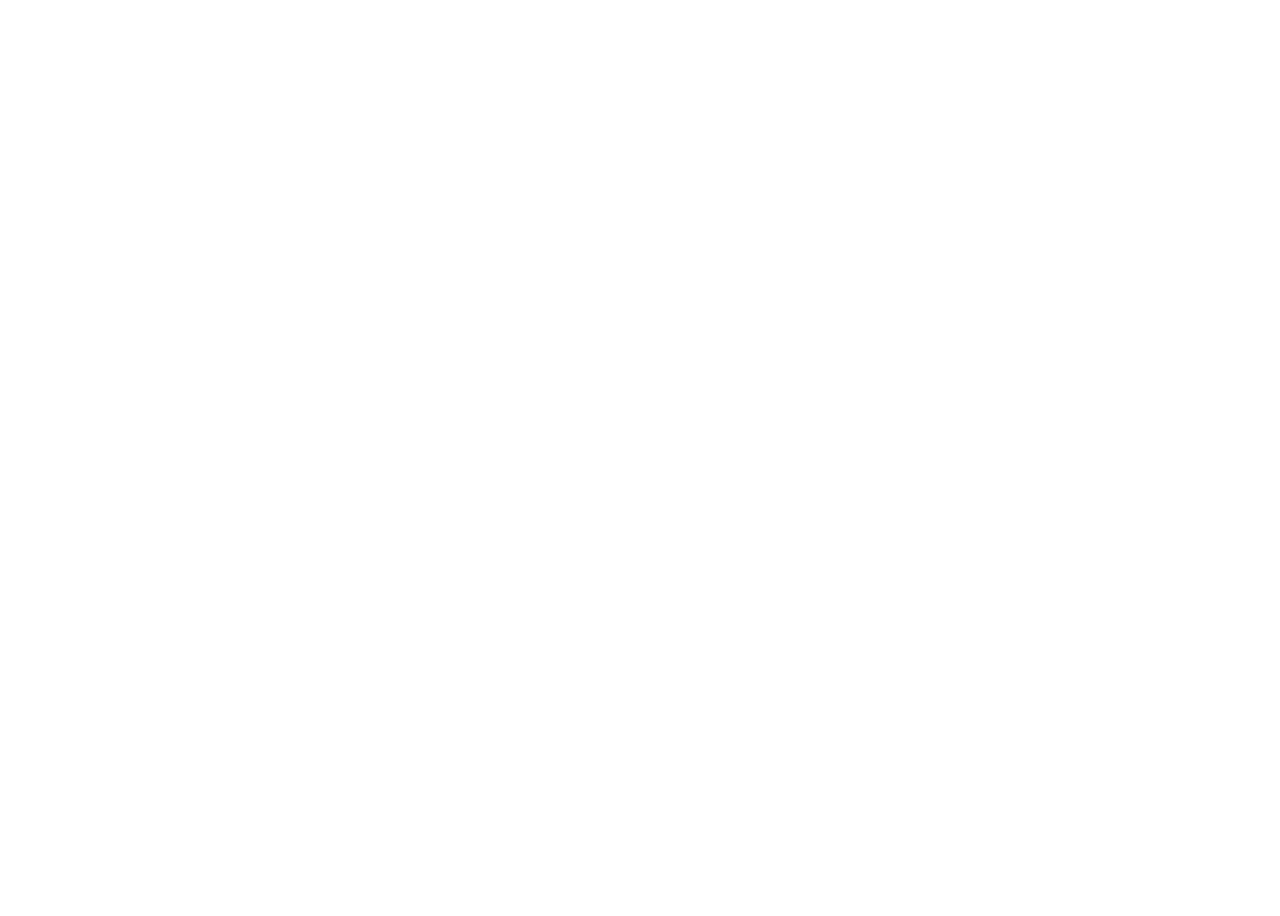
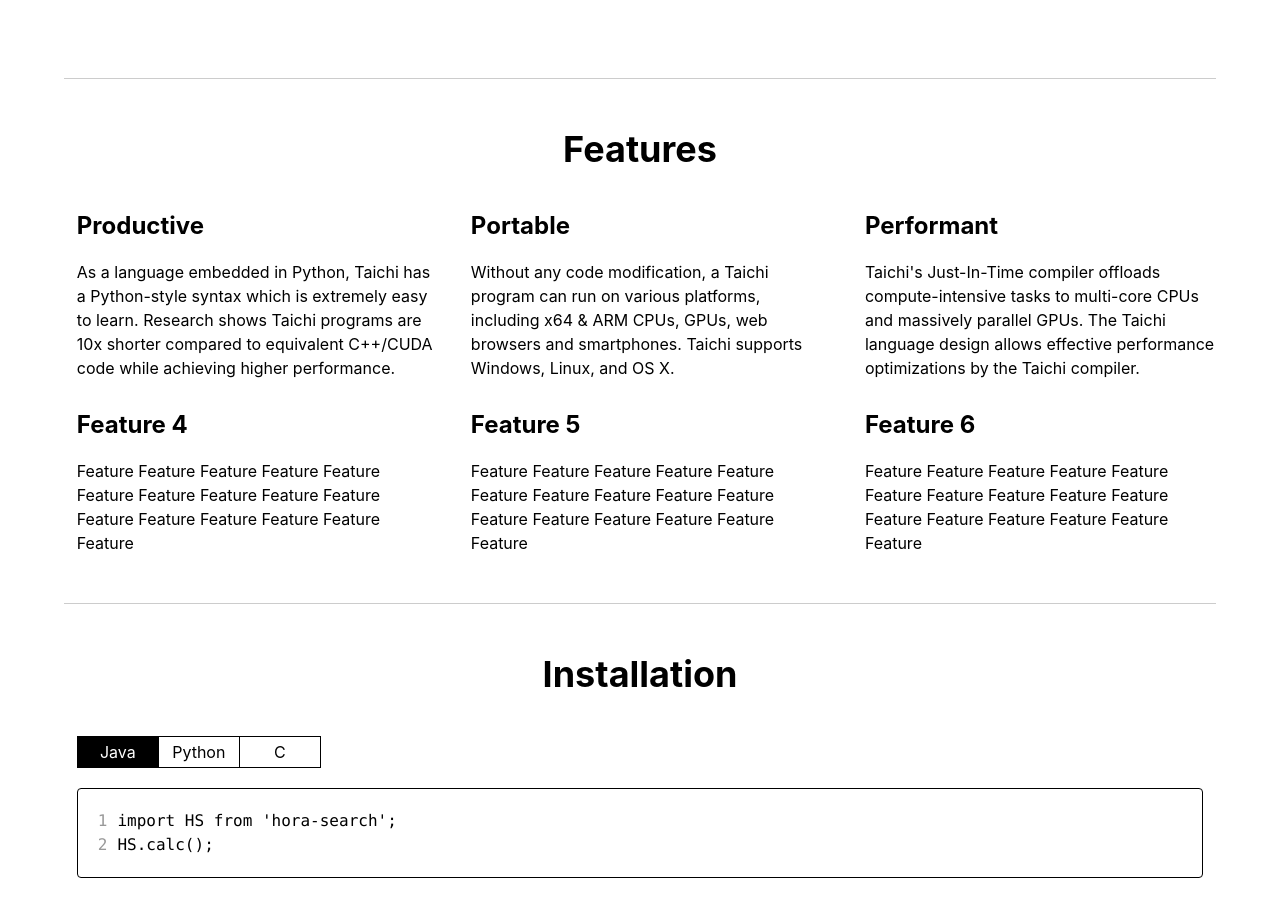
Before and after one commit to hora-search/hora-site, a React (Create React App) app in the folder home/: page / in a window 1280 px wide. Shown: the part 580-1496 px from the top of the page. Before the commit the page ends 800 px from the top, so only its background shows below. Built offline with nearby package versions, Linux system fonts and the light colour scheme.

Commit message:
feat: 'Features' and 'Installation sections

```diff
--- a/home/src/pages/Home/index.tsx
+++ b/home/src/pages/Home/index.tsx
@@ -6,6 +6,8 @@
 import React from 'react';
 
 import BigTitle from './sections/BigTitle';
+import Features from './sections/Features';
+import Installation from './sections/Installation';
 
 import c from './style.module.scss';
 
@@ -14,6 +16,9 @@ const Home = (): JSX.Element => {
     <div className={c.wrapper}>
       <BigTitle />
       <hr />
+      <Features />
+      <hr />
+      <Installation />
     </div>
   );
 };
--- a/home/src/pages/Home/sections/BigTitle/style.module.scss
+++ b/home/src/pages/Home/sections/BigTitle/style.module.scss
@@ -1,5 +1,5 @@
-$wrapperHeight: 400px;
-$logoSize: $wrapperHeight * (2/3);
+$wrapperHeight: 600px;
+$logoSize: $wrapperHeight * (1/2);
 
 .wrapper {
   display: flex;
--- /dev/null
+++ b/home/src/pages/Home/sections/Features/index.tsx
@@ -0,0 +1,63 @@
+/*
+ * @Create: By Jiaxin.She on 2021-05-29.
+ * @Description: Component
+ */
+
+import React from 'react';
+import c from './style.module.scss';
+
+const features: { title: string; desc: string; img?: string }[] = [
+  {
+    title: 'Productive',
+    desc: 'As a language embedded in Python, Taichi has a Python-style syntax which is extremely easy to learn. Research shows Taichi programs are 10x shorter compared to equivalent C++/CUDA code while achieving higher performance.',
+  },
+  {
+    title: 'Portable',
+    desc: 'Without any code modification, a Taichi program can run on various platforms, including x64 & ARM CPUs, GPUs, web browsers and smartphones. Taichi supports Windows, Linux, and OS X.',
+  },
+  {
+    title: 'Performant',
+    desc: 'Taichi\'s Just-In-Time compiler offloads compute-intensive tasks to multi-core CPUs and massively parallel GPUs. The Taichi language design allows effective performance optimizations by the Taichi compiler.',
+  },
+  {
+    title: 'Feature 4',
+    desc: 'Feature Feature Feature Feature Feature Feature Feature Feature Feature Feature Feature Feature Feature Feature Feature Feature ',
+  },
+  {
+    title: 'Feature 5',
+    desc: 'Feature Feature Feature Feature Feature Feature Feature Feature Feature Feature Feature Feature Feature Feature Feature Feature ',
+  },
+  {
+    title: 'Feature 6',
+    desc: 'Feature Feature Feature Feature Feature Feature Feature Feature Feature Feature Feature Feature Feature Feature Feature Feature ',
+  },
+];
+
+const FEATURE_ROW = 2;
+const FEATURE_COUNT_ONE_ROW = Math.ceil(features.length / FEATURE_ROW);
+const FEATURE_WIDTH_PERCENT = 99 / FEATURE_COUNT_ONE_ROW;
+const FEATURE_MARGIN = 20;
+
+const Features = (): JSX.Element => {
+  return (
+    <div className={c.wrapper}>
+      <h2 className={c.title}>Features</h2>
+      <div className={c.featureList} style={{ marginRight: -FEATURE_MARGIN }}>
+        {features.map(({ title, desc, img }) => (
+          <div
+            className={c.card}
+            style={{ width: `calc(${FEATURE_WIDTH_PERCENT}% - ${FEATURE_MARGIN}px)` }}
+          >
+            {img && <div className={c.cardImg} style={{ backgroundImage: `url(${img})` }} />}
+            <div className={c.cardDetail}>
+              <h3 className={c.cardTitle}>{title}</h3>
+              <p className={c.cardDesc}>{desc}</p>
+            </div>
+          </div>
+        ))}
+      </div>
+    </div>
+  );
+};
+
+export default React.memo(Features);
--- /dev/null
+++ b/home/src/pages/Home/sections/Features/style.module.scss
@@ -0,0 +1,41 @@
+$cardMarginBottom: 30px;
+
+.wrapper {
+  padding: 40px 6%;
+}
+
+.title {
+  margin: 0 0 40px;
+  font-size: 36px;
+  text-align: center;
+}
+
+.featureList {
+  display: flex;
+  flex-wrap: wrap;
+  justify-content: space-between;
+  margin-bottom: -$cardMarginBottom;
+}
+
+.card {
+  flex: none;
+  margin-bottom: $cardMarginBottom;
+}
+
+.cardImg {
+  flex: none;
+}
+
+.cardDetail {
+  flex: 1;
+}
+
+.cardTitle {
+  margin: 0 0 20px;
+  font-size: 24px;
+}
+
+.cardDesc {
+  margin: 0;
+  line-height: 1.5;
+}
--- /dev/null
+++ b/home/src/pages/Home/sections/Installation/index.tsx
@@ -0,0 +1,59 @@
+/*
+ * @Create: By Jiaxin.She on 2021-05-29.
+ * @Description: Component
+ */
+
+import React, { useState } from 'react';
+import c from './style.module.scss';
+
+const languageGuides: { language: string; lines: string[] }[] = [
+  {
+    language: 'Java',
+    lines: ["import HS from 'hora-search';", 'HS.calc();'],
+  },
+  {
+    language: 'Python',
+    lines: ["from 'hora-search' import hs"],
+  },
+  {
+    language: 'C',
+    lines: ['#include <hora-search.h>;'],
+  },
+];
+
+const Installation = (): JSX.Element => {
+  const [activeLanguage, setActiveLanguage] = useState(languageGuides[0]!.language);
+
+  const curCodeLines =
+    languageGuides.find((guide) => guide.language === activeLanguage)?.lines || [];
+
+  return (
+    <div className={c.wrapper}>
+      <h2 className={c.title}>Installation</h2>
+      <div className={c.languageSwitcher}>
+        {languageGuides.map(({ language }) => {
+          const isActive = activeLanguage === language;
+          return (
+            <label className={`${c.switcherItem} ${isActive ? c.activeLanguage : ''}`}>
+              <input checked={isActive} onChange={() => setActiveLanguage(language)} type="radio" />
+              {language}
+            </label>
+          );
+        })}
+      </div>
+      <pre className={c.codeShowcase}>
+        {curCodeLines.map((line) => (
+          <code className={c.codeLine}>{line}</code>
+        ))}
+        <button
+          className={c.copyBtn}
+          onClick={() => navigator.clipboard.writeText(curCodeLines.join('\n'))}
+        >
+          Copy
+        </button>
+      </pre>
+    </div>
+  );
+};
+
+export default React.memo(Installation);
--- /dev/null
+++ b/home/src/pages/Home/sections/Installation/style.module.scss
@@ -0,0 +1,81 @@
+$cardMarginBottom: 30px;
+
+.wrapper {
+  padding: 40px 6%;
+}
+
+.title {
+  margin: 0 0 40px;
+  font-size: 36px;
+  text-align: center;
+}
+
+.languageSwitcher {
+  display: flex;
+  margin-bottom: 20px;
+}
+
+.switcherItem {
+  padding: 5px 10px;
+  width: 60px;
+  text-align: center;
+  border: 1px solid currentColor;
+  cursor: pointer;
+
+  & + & {
+    margin-left: -1px;
+  }
+
+  input {
+    display: none;
+  }
+}
+
+.activeLanguage {
+  background-color: #000000;
+  color: #ffffff;
+  border-color: #000000;
+}
+
+.codeShowcase {
+  position: relative;
+  padding: 20px;
+  border: 1px solid #000000;
+  border-radius: 4px;
+  // white-space: pre;
+  // font-family: monospace;
+  counter-reset: lineCounter;
+  overflow: auto;
+
+  &:hover .copyBtn {
+    display: block;
+  }
+}
+
+.codeLine {
+  display: block;
+  line-height: 1.5;
+  counter-increment: lineCounter;
+
+  &::before {
+    content: counter(lineCounter);
+    margin-right: 10px;
+    color: #999999;
+    user-select: none;
+  }
+}
+
+.copyBtn {
+  display: none;
+  position: absolute;
+  top: -1px;
+  right: -1px;
+  padding: 5px 10px;
+  background-color: #ffffff;
+  border: 1px solid currentColor;
+  cursor: pointer;
+
+  &:active{
+    background-color: #eeeeee;
+  }
+}
```
